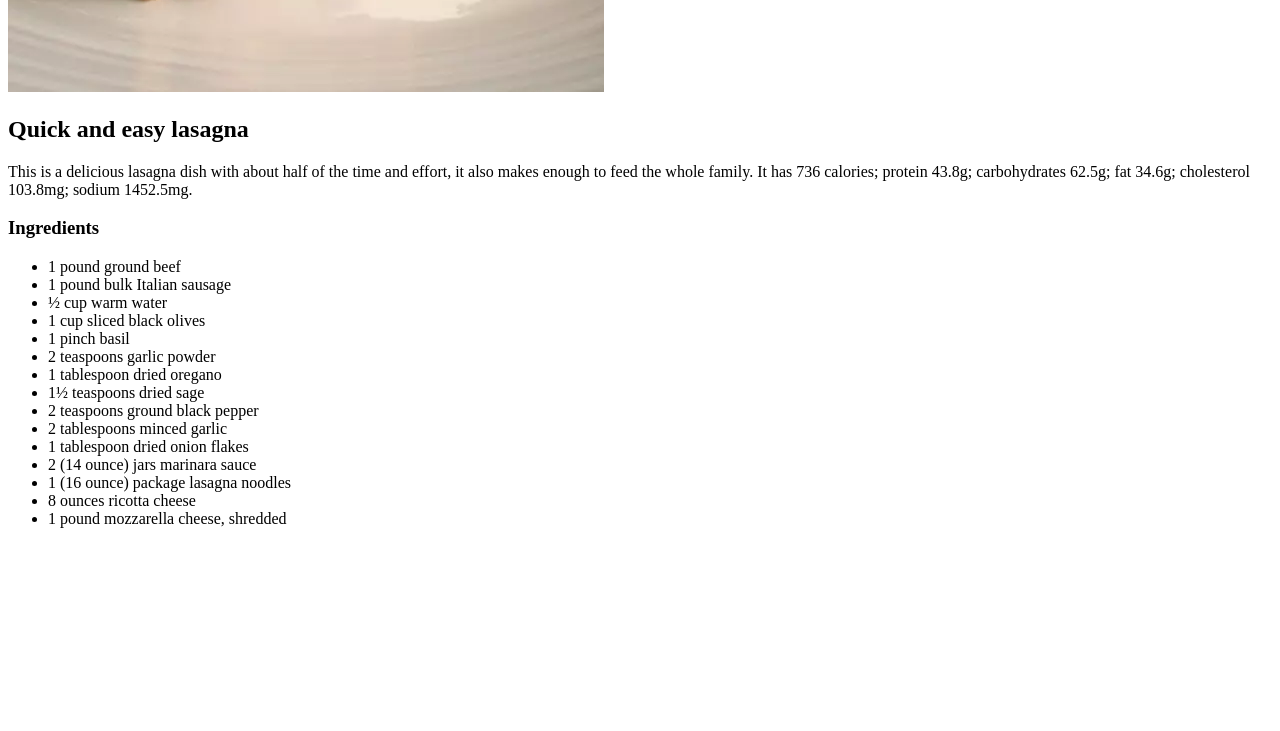
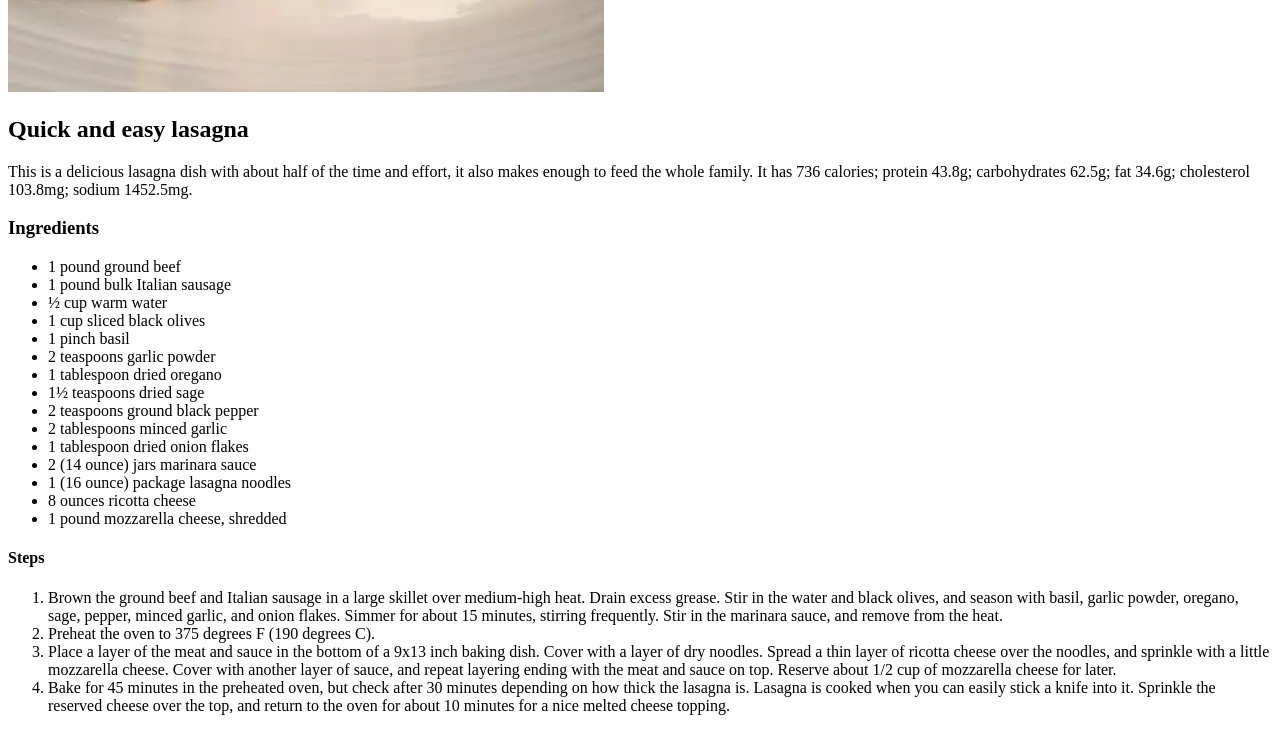
Before and after one commit to Dirttrac/odin-recipes, a plain HTML site: page recipes/lasagna.html in a window 1280 px wide. Shown: the part 584-1315 px from the top of the page. Before the commit the page ends 1128 px from the top, so only its background shows below. Drawn offline with Linux system fonts and the light colour scheme.

Commit message:
Add steps to recipe page

```diff
--- a/recipes/lasagna.html
+++ b/recipes/lasagna.html
@@ -34,5 +34,13 @@
             <li>8 ounces ricotta cheese</li>
             <li>1 pound mozzarella cheese, shredded</li>
         </ul>
+
+        <h4>Steps</h4>
+        <ol>
+            <li>Brown the ground beef and Italian sausage in a large skillet over medium-high heat. Drain excess grease. Stir in the water and black olives, and season with basil, garlic powder, oregano, sage, pepper, minced garlic, and onion flakes. Simmer for about 15 minutes, stirring frequently. Stir in the marinara sauce, and remove from the heat.</li>
+            <li>Preheat the oven to 375 degrees F (190 degrees C).</li>
+            <li>Place a layer of the meat and sauce in the bottom of a 9x13 inch baking dish. Cover with a layer of dry noodles. Spread a thin layer of ricotta cheese over the noodles, and sprinkle with a little mozzarella cheese. Cover with another layer of sauce, and repeat layering ending with the meat and sauce on top. Reserve about 1/2 cup of mozzarella cheese for later.</li>
+            <li>Bake for 45 minutes in the preheated oven, but check after 30 minutes depending on how thick the lasagna is. Lasagna is cooked when you can easily stick a knife into it. Sprinkle the reserved cheese over the top, and return to the oven for about 10 minutes for a nice melted cheese topping.</li>
+        </ol>
     </body>
 </html>
```
